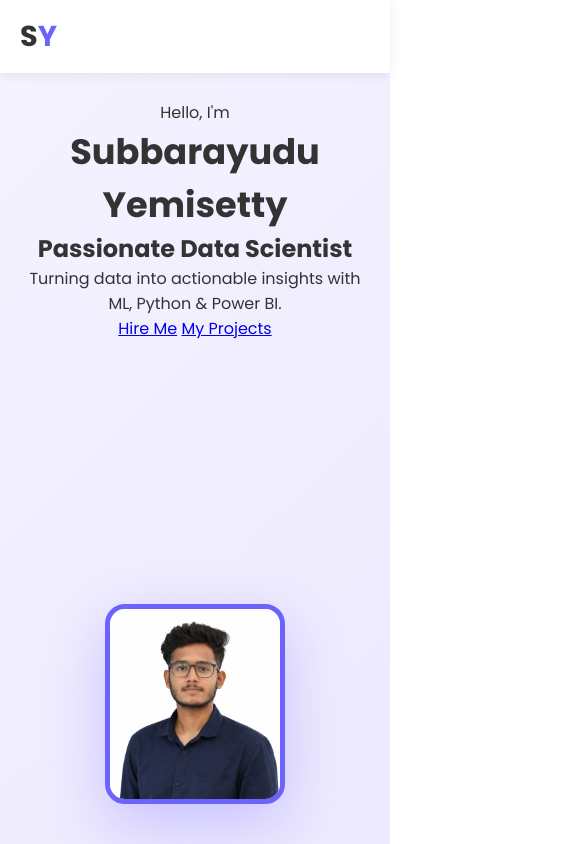
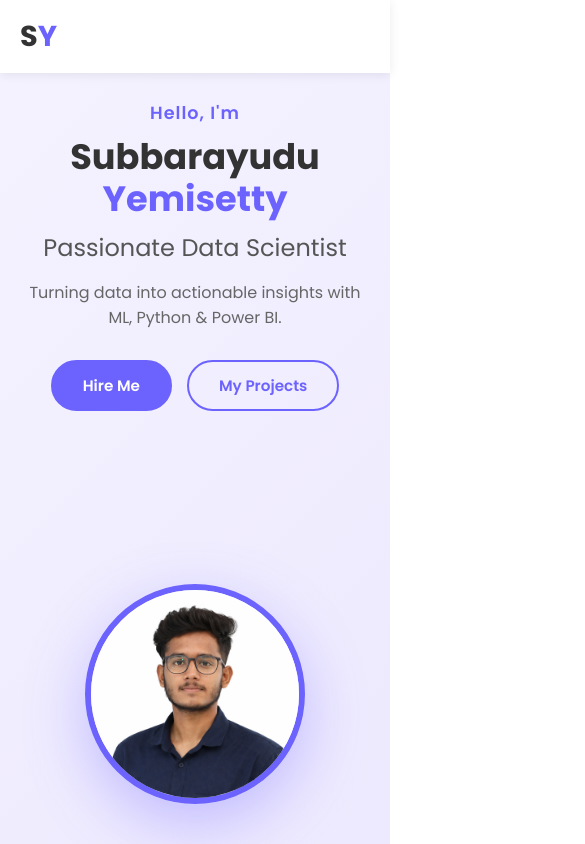
Before and after one commit to subbuY-9/portfolio, a plain HTML site: page index.html in a window 390 px wide. Shown: the top 844 px of the page, 585 px wide, since content can reach past the window. Drawn offline with Linux system fonts and the light colour scheme.

Commit message:
Refactor styles for hero, buttons, and projects
Updated styles for hero section, buttons, and project cards. Added new greeting and sub-title styles, and adjusted responsive design.

```diff
--- a/style.css
+++ b/style.css
@@ -53,9 +53,9 @@ body {
   display: flex;
   align-items: center;
   justify-content: space-between;
-  padding: 120px 80px 60px;
+  padding: 120px 80px 60px 80px;
   background: linear-gradient(135deg, #f5f3ff 0%, #ede9fe 100%);
-  gap: 40px;
+  gap: 60px;
 }
 
 .hero-content {
@@ -63,41 +63,84 @@ body {
   flex: 1;
 }
 
+.greeting {
+  font-size: 1.1rem;
+  color: #6c63ff;
+  font-weight: 600;
+  letter-spacing: 1px;
+}
+
+.hero-content h1 {
+  font-size: 3.2rem;
+  font-weight: 700;
+  line-height: 1.2;
+  margin: 10px 0;
+}
+
+.hero-content h1 span { color: #6c63ff; }
+
+.hero-content h2 {
+  font-size: 1.5rem;
+  font-weight: 400;
+  color: #555;
+  margin-bottom: 15px;
+}
+
+.hero-desc {
+  color: #666;
+  margin-bottom: 30px;
+  font-size: 1rem;
+}
+
+.hero-btns { display: flex; gap: 15px; }
+
+.btn {
+  padding: 12px 30px;
+  border-radius: 30px;
+  text-decoration: none;
+  font-weight: 600;
+  font-size: 0.95rem;
+  transition: all 0.3s;
+}
+
+.btn.primary {
+  background: #6c63ff;
+  color: #fff;
+  border: 2px solid #6c63ff;
+}
+
+.btn.primary:hover { background: #574fd6; }
+
+.btn.secondary {
+  background: transparent;
+  color: #6c63ff;
+  border: 2px solid #6c63ff;
+}
+
+.btn.secondary:hover {
+  background: #6c63ff;
+  color: #fff;
+}
+
 .hero-avatar {
-  flex: 0 0 auto;
+  flex: 0 0 380px;
   display: flex;
   align-items: center;
   justify-content: center;
 }
 
 .avatar-img {
-  width: 280px;
-  height: 320px;
-  border-radius: 20px;
+  width: 350px;
+  height: 380px;
+  border-radius: 50%;
   object-fit: cover;
   object-position: top;
-  border: 5px solid #6c63ff;
-  box-shadow: 0 20px 60px rgba(108, 99, 255, 0.3);
+  border: 6px solid #6c63ff;
+  box-shadow: 0 20px 60px rgba(108, 99, 255, 0.35);
 }
 
-/* RESPONSIVE */
-@media (max-width: 768px) {
-  .hero {
-    flex-direction: column;
-    padding: 100px 20px 40px;
-    text-align: center;
-  }
-  .hero-btns { justify-content: center; }
-  .avatar-img {
-    width: 180px;
-    height: 200px;
-  }
-}
 /* SECTIONS */
-.section {
-  padding: 80px 60px;
-}
-
+.section { padding: 80px 60px; }
 .bg-light { background: #f9f9ff; }
 
 .section-title {
@@ -141,6 +184,25 @@ body {
 }
 
 /* SKILLS */
+.sub-title {
+  text-align: center;
+  font-size: 1.2rem;
+  font-weight: 600;
+  color: #555;
+  margin-bottom: 25px;
+  position: relative;
+}
+
+.sub-title::after {
+  content: '';
+  display: block;
+  width: 50px;
+  height: 3px;
+  background: #6c63ff;
+  margin: 8px auto 0;
+  border-radius: 5px;
+}
+
 .skills-grid {
   display: grid;
   grid-template-columns: repeat(auto-fit, minmax(140px, 1fr));
@@ -174,25 +236,7 @@ body {
   color: #333;
   font-size: 0.9rem;
 }
-/* Sub-title for Skills sections */
-.sub-title {
-  text-align: center;
-  font-size: 1.2rem;
-  font-weight: 600;
-  color: #555;
-  margin-bottom: 25px;
-  position: relative;
-}
 
-.sub-title::after {
-  content: '';
-  display: block;
-  width: 50px;
-  height: 3px;
-  background: #6c63ff;
-  margin: 8px auto 0;
-  border-radius: 5px;
-}
 /* PROJECTS */
 .projects-grid {
   display: grid;
@@ -205,12 +249,46 @@ body {
 .project-card {
   background: #fff;
   border-radius: 15px;
-  padding: 30px;
   box-shadow: 0 5px 20px rgba(0,0,0,0.07);
   transition: transform 0.3s;
+  overflow: hidden;
 }
 
 .project-card:hover { transform: translateY(-5px); }
+
+.project-img {
+  width: 100%;
+  height: 200px;
+  overflow: hidden;
+  position: relative;
+  background: #ede9fe;
+}
+
+.project-img img {
+  width: 100%;
+  height: 100%;
+  object-fit: cover;
+  display: block;
+  transition: transform 0.4s ease;
+}
+
+.project-card:hover .project-img img { transform: scale(1.05); }
+
+.img-placeholder {
+  width: 100%;
+  height: 100%;
+  display: flex;
+  flex-direction: column;
+  align-items: center;
+  justify-content: center;
+  background: #ede9fe;
+  color: #6c63ff;
+}
+
+.img-placeholder i { font-size: 2.5rem; margin-bottom: 8px; }
+.img-placeholder p { font-size: 0.85rem; font-weight: 600; }
+
+.project-body { padding: 20px 25px 25px; }
 
 .project-icon {
   width: 55px;
@@ -223,19 +301,16 @@ body {
   margin-bottom: 15px;
 }
 
-.project-icon i {
-  font-size: 1.5rem;
-  color: #fff;
-}
+.project-icon i { font-size: 1.5rem; color: #fff; }
 
-.project-card h3 {
+.project-body h3 {
   font-size: 1.1rem;
   font-weight: 700;
   margin-bottom: 10px;
   color: #222;
 }
 
-.project-card p {
+.project-body p {
   color: #666;
   font-size: 0.9rem;
   line-height: 1.7;
@@ -253,7 +328,7 @@ body {
   font-weight: 600;
 }
 
-/* EDUCATION / TIMELINE */
+/* EDUCATION TIMELINE */
 .timeline {
   max-width: 750px;
   margin: 0 auto;
@@ -351,12 +426,10 @@ body {
   margin-bottom: 10px;
 }
 
-.contact-card h4 {
-  font-weight: 700;
-  margin-bottom: 5px;
-}
+.contact-card h4 { font-weight: 700; margin-bottom: 5px; }
 
-.contact-card p, .contact-card a {
+.contact-card p,
+.contact-card a {
   color: #666;
   font-size: 0.9rem;
   text-decoration: none;
@@ -377,14 +450,22 @@ footer {
 @media (max-width: 768px) {
   .navbar { padding: 15px 20px; }
   .nav-links { display: none; }
+
   .hero {
     flex-direction: column;
-    padding: 100px 20px 40px;
+    padding: 100px 25px 40px;
     text-align: center;
   }
+
   .hero-content h1 { font-size: 2.2rem; }
   .hero-btns { justify-content: center; }
-  .hero-avatar { margin-top: 40px; }
-  .avatar-circle { width: 180px; height: 180px; font-size: 3rem; }
+
+  .hero-avatar { flex: 0 0 auto; }
+
+  .avatar-img {
+    width: 220px;
+    height: 220px;
+  }
+
   .section { padding: 60px 20px; }
 }
```
